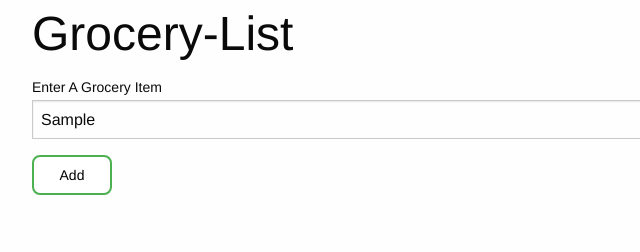
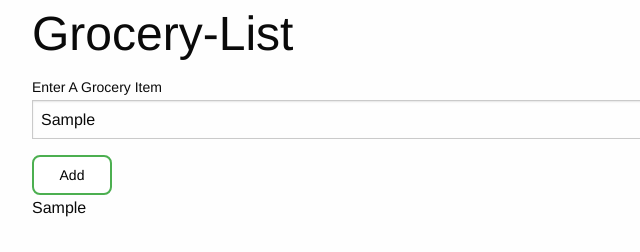
Before and after one commit to brow1144/Grocery-List, a plain HTML site: page index.html in a window 1280 px wide. Both pictures are taken after typing "Sample" into the empty fields and a click on the button "Add". Shown: the full height of the page, 256-896 px from the left. Drawn offline with nearby package versions, Linux system fonts and the light colour scheme.

Commit message:
Add entered item to list

```diff
--- a/index.css
+++ b/index.css
@@ -17,3 +17,7 @@ button[type=submit]:hover {
     background-color: #4CAF50;
     color: white;
 }
+
+button[type=submit]:focus {
+    outline: none;
+}
--- a/index.html
+++ b/index.html
@@ -14,10 +14,14 @@
         <h1>Grocery-List</h1>
 
         <setion>
-            <div>
-                <label for="groceryItem">Enter A Grocery Item<label>
-                <input type="text" name="groceryItem">
-                <button type="submit">Add</button>
+            <div id="enterItem">
+                <form id="itemForm">
+
+                    <label for="groceryItem">Enter A Grocery Item<label>
+                    <input type="text" name="groceryItem">
+                    <button type="submit">Add</button>
+
+                </form>
             </div>
         </setion>
 
--- a/index.js
+++ b/index.js
@@ -0,0 +1,20 @@
+const itemForm = document.querySelector('#itemForm')
+
+function renderItem(item) {
+    const newItem = document.createElement('p')
+    newItem.innerHTML = `${item}`
+
+    return newItem
+}
+
+function handleAdd(e) {
+  e.preventDefault()
+  const listItem = e.target
+
+  const div = document.querySelector('#enterItem')
+
+  div.appendChild(renderItem(listItem.groceryItem.value))
+
+}
+
+itemForm.addEventListener('submit', handleAdd)
```
